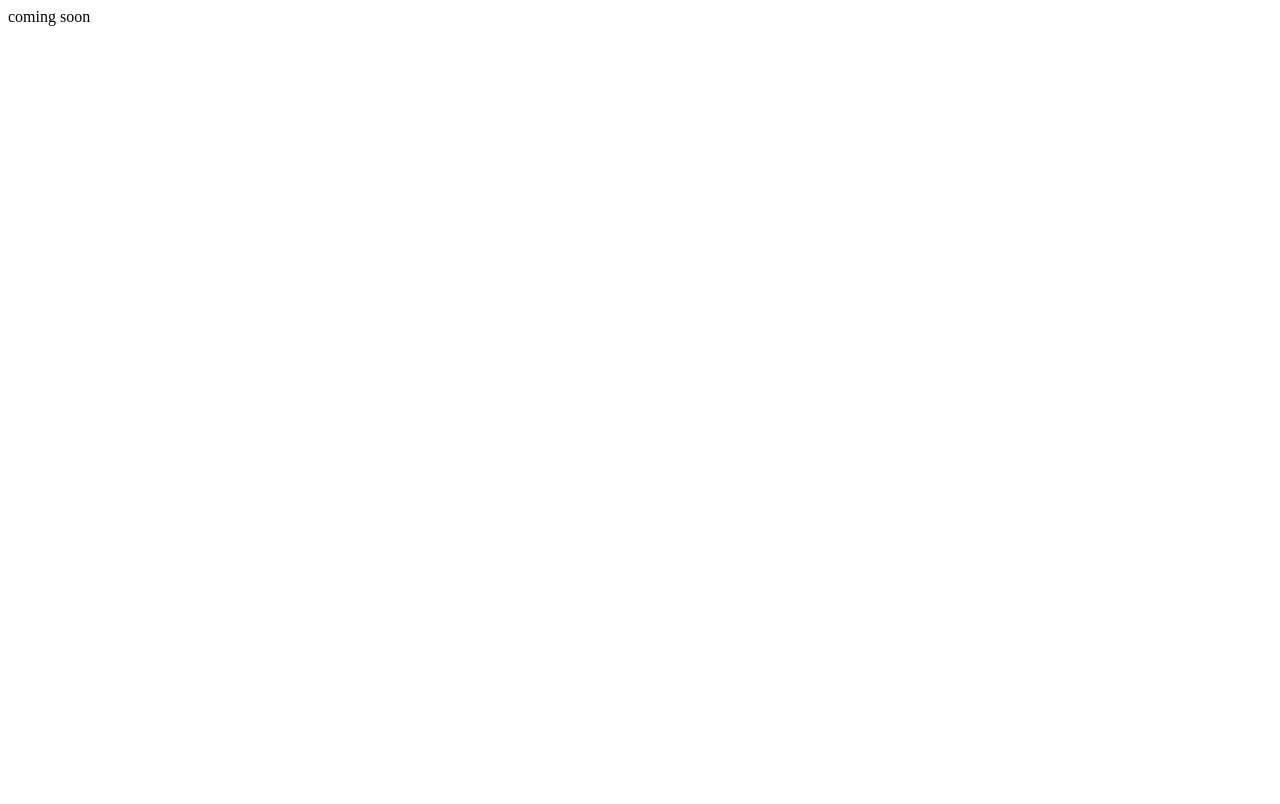
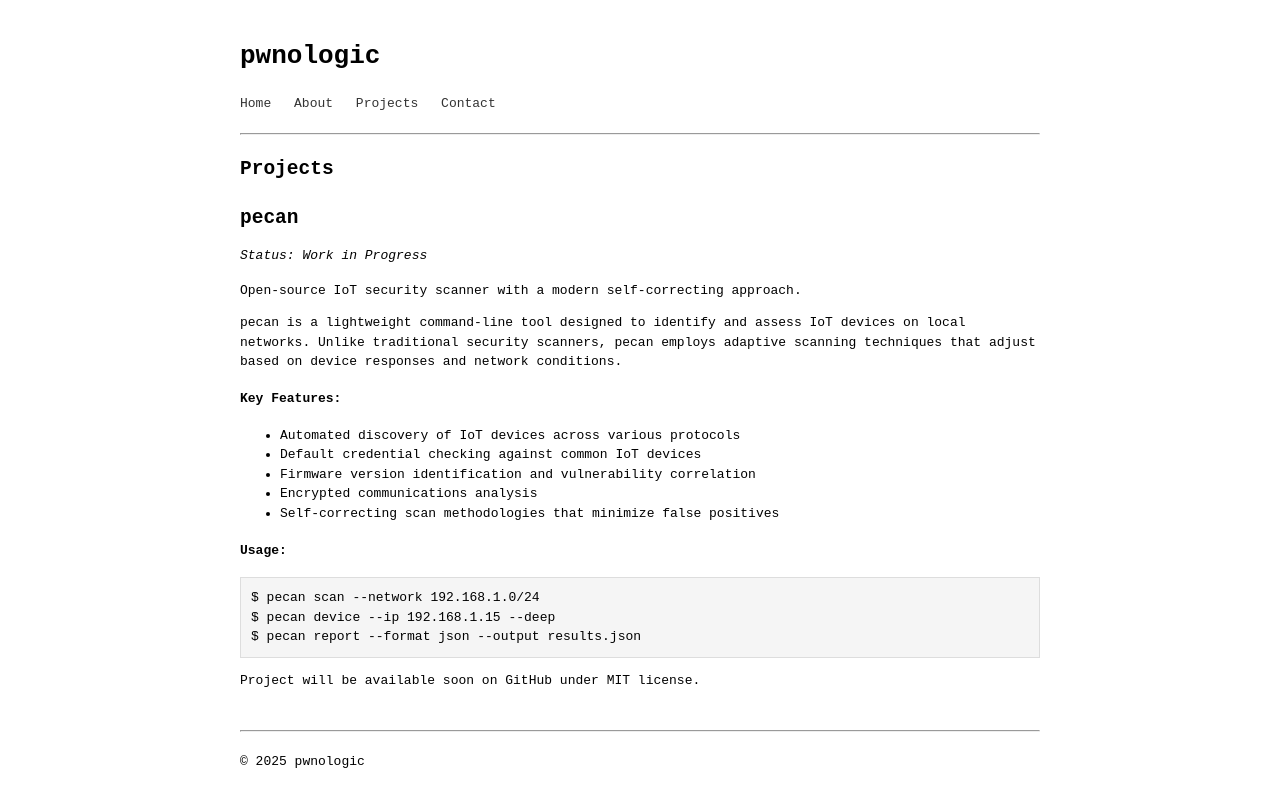
Before and after one commit to pwnologic/pwnologic.github.io, a plain HTML site: page projects/index.html in a window 1280 px wide. Drawn offline with Linux system fonts and the light colour scheme.

Commit message:
Update index.html

```diff
--- a/projects/index.html
+++ b/projects/index.html
@@ -1 +1,105 @@
-coming soon
+<!DOCTYPE html>
+<html lang="en">
+<head>
+    <meta charset="UTF-8">
+    <meta name="viewport" content="width=device-width, initial-scale=1.0">
+    <title>pwnologic - Projects</title>
+    <style>
+        body {
+            font-family: monospace;
+            max-width: 800px;
+            margin: 0 auto;
+            padding: 20px;
+            line-height: 1.5;
+        }
+        a {
+            margin-right: 15px;
+            text-decoration: none;
+            color: #333;
+        }
+        a:visited {
+            color: #333;
+        }
+        a:hover {
+            text-decoration: underline;
+        }
+        hr {
+            margin: 20px 0;
+        }
+        .project {
+            margin-bottom: 40px;
+        }
+        .project-title {
+            font-size: 1.5em;
+            margin-bottom: 10px;
+        }
+        .status {
+            font-style: italic;
+            margin-bottom: 15px;
+        }
+        pre {
+            background-color: #f5f5f5;
+            padding: 10px;
+            overflow: auto;
+            border: 1px solid #ddd;
+        }
+    </style>
+</head>
+<body>
+    <header>
+        <h1>pwnologic</h1>
+        <nav>
+            <a href="/">Home</a>
+            <a href="/about">About</a>
+            <a href="/projects">Projects</a>
+            <a id="contact" onclick="showEmail(event)">Contact</a>
+        </nav>
+    </header>
+
+    <hr>
+
+    <main>
+        <section>
+            <h2>Projects</h2>
+
+            <div class="project">
+                <h3 class="project-title">pecan</h3>
+                <p class="status">Status: Work in Progress</p>
+
+                <p>Open-source IoT security scanner with a modern self-correcting approach.</p>
+
+                <p>pecan is a lightweight command-line tool designed to identify and assess IoT devices on local networks. Unlike traditional security scanners, pecan employs adaptive scanning techniques that adjust based on device responses and network conditions.</p>
+
+                <h4>Key Features:</h4>
+                <ul>
+                    <li>Automated discovery of IoT devices across various protocols</li>
+                    <li>Default credential checking against common IoT devices</li>
+                    <li>Firmware version identification and vulnerability correlation</li>
+                    <li>Encrypted communications analysis</li>
+                    <li>Self-correcting scan methodologies that minimize false positives</li>
+                </ul>
+
+                <h4>Usage:</h4>
+                <pre>$ pecan scan --network 192.168.1.0/24
+$ pecan device --ip 192.168.1.15 --deep
+$ pecan report --format json --output results.json</pre>
+
+                <p>Project will be available soon on GitHub under MIT license.</p>
+            </div>
+        </section>
+    </main>
+
+    <hr>
+
+    <footer>
+        <p>© 2025 pwnologic</p>
+    </footer>
+
+    <script>
+        function showEmail(event) {
+            event.preventDefault();
+            document.getElementById('contact').innerHTML = 'vgovardhanen@gmail.com';
+        }
+    </script>
+</body>
+</html>
```
